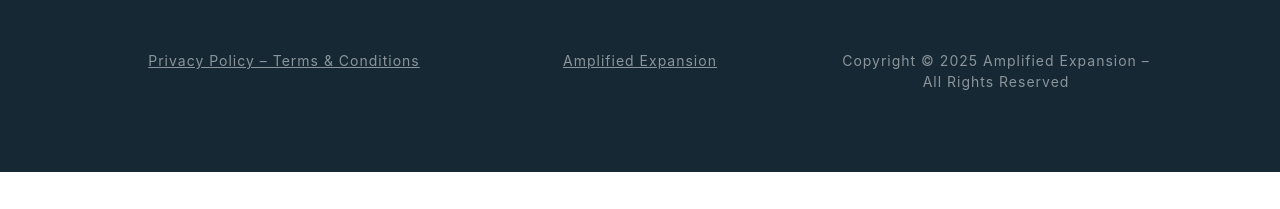
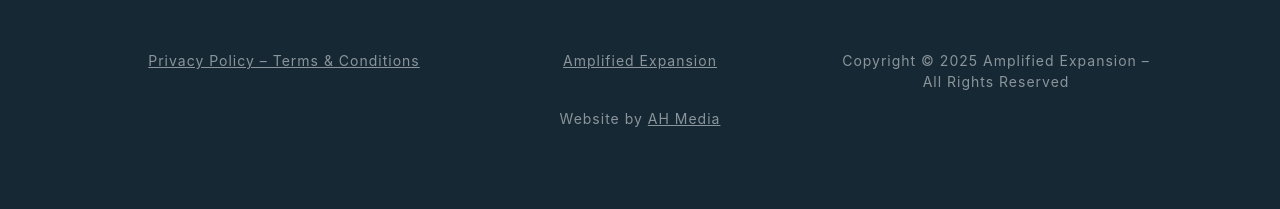
Before and after one commit to adamhaley/amplified-expansion-coaching, a plain HTML site: page blog.html in a window 1280 px wide. Shown: the part 4690-4899 px from the top of the page. Before the commit the page ends 4862 px from the top, so only its background shows below. Drawn offline with nearby package versions, Linux system fonts and the light colour scheme; a web font is replaced by a local one.

Commit message:
[sonnet] footer-ahmedia-attribution-credit attempt 1

```diff
--- a/blog.html
+++ b/blog.html
@@ -126,6 +126,11 @@
                         Copyright © 2025 Amplified Expansion – All Rights Reserved
                     </div>
                 </div>
+                <div class="row">
+                    <div class="col-12 text-center mt-3">
+                        Website by <a href="https://ahmedia.ai" target="_blank" rel="noopener noreferrer" class="text-white-50">AH Media</a>
+                    </div>
+                </div>
             </div>
         </footer>
         <div class="back-to-top-link in visible">
```
Also changed, not shown: booking.html (+5 -0 lines), events.html (+5 -0 lines), index.html (+5 -0 lines), press.html (+5 -0 lines).
